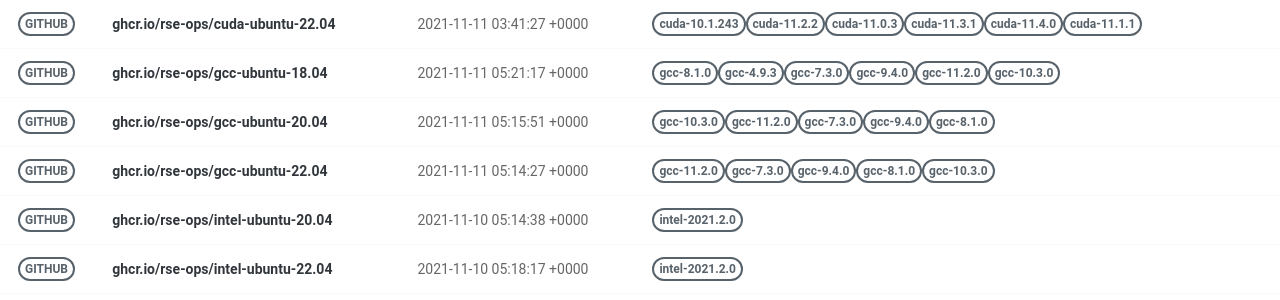
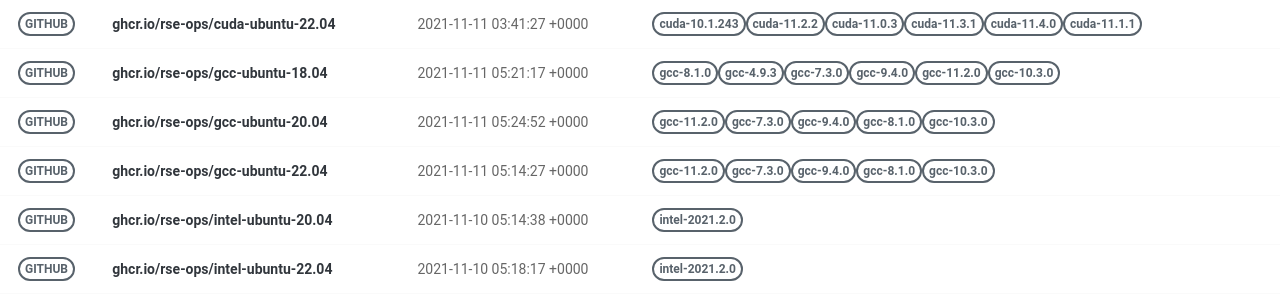
Before and after one commit to rse-ops/docker-images, a Jekyll site: the page built from pages/index.md, in a window 1280 px wide. Shown: the part 326-626 px from the top of the page. Built offline with Jekyll 4.4.1, drawn with Linux system fonts in a browser that asks for light colours; nearby versions of some CDN libraries.

Commit message:
Automated push to update library 2021-11-11

```diff
--- a/_library/ghcr.io-rse-ops-gcc-ubuntu-20.04.md
+++ b/_library/ghcr.io-rse-ops-gcc-ubuntu-20.04.md
@@ -1,14 +1,11 @@
 ---
 layout: container
 name: ghcr.io/rse-ops/gcc-ubuntu-20.04
-updated_at: 2021-11-11 05:15:51.289332
+updated_at: 2021-11-11 05:24:52.751708
 
 
 container_url: https://github.com/orgs/rse-ops/packages/container/package/gcc-ubuntu-20.04
 versions:
- - tag: gcc-10.3.0
-   dockerfile: https://github.com/rse-ops/docker-images/blob/main/ubuntu/gcc/Dockerfile
-   manifest: https://crane.ggcr.dev/manifest/ghcr.io/rse-ops/gcc-ubuntu-20.04:gcc-10.3.0
  - tag: gcc-11.2.0
    dockerfile: https://github.com/rse-ops/docker-images/blob/main/ubuntu/gcc/Dockerfile
    manifest: https://crane.ggcr.dev/manifest/ghcr.io/rse-ops/gcc-ubuntu-20.04:gcc-11.2.0
```
Also changed, not shown: other parts of _library/ghcr.io-rse-ops-gcc-ubuntu-20.04.md (+3 -0 lines).
